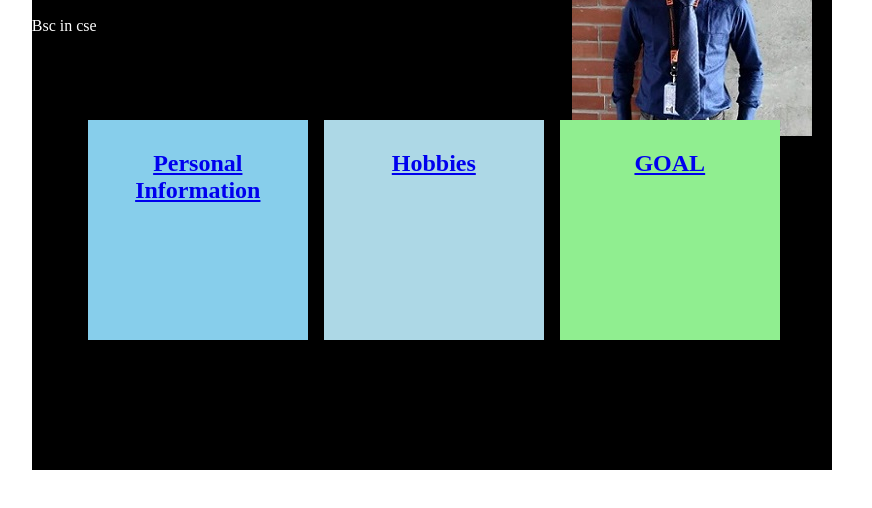
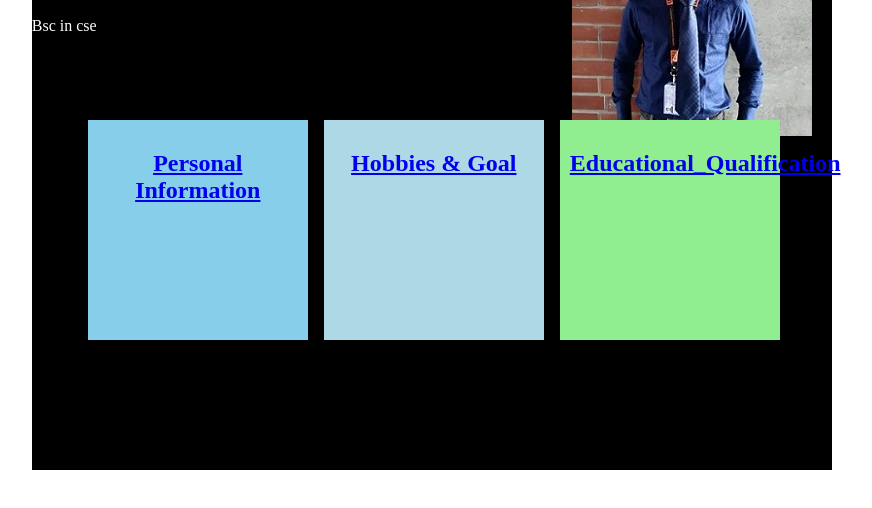
Before and after one commit to hasibrijon/rijonhasib, a plain HTML site: page index.html in a window 1280 px wide. Shown: the part 138-646 px from the top of the page, without its empty margins (229-1101 px from the left). Drawn offline with Linux system fonts and the light colour scheme; files that its build step writes are made by us from their sources.

Commit message:
Update index.html

```diff
--- a/index.html
+++ b/index.html
@@ -21,10 +21,10 @@
 		</div>
 
 		<div style="height: 200px; width: 200px; background-color: white; margin-left: 2%; margin-top: 5%; float: left; padding: 10px; background-color: lightblue">
-			<h2 style="text-align: center;"><a href="hobbies.html">Hobbies</a></h2>
+			<h2 style="text-align: center;"><a href="hobbies.html">Hobbies & Goal</a></h2>
 		</div>
 		<div style="height: 200px; width: 200px; background-color: white; margin-left: 2%; margin-top: 5%; float: left; padding: 10px; background-color: lightgreen">
-			<h2 style="text-align: center;"><a href="goal.html">GOAL</a> </h2>
+			<h2 style="text-align: center;"><a href="qualification.html">Educational_Qualification</a> </h2>
 		</div>
 	</div>
 
```
